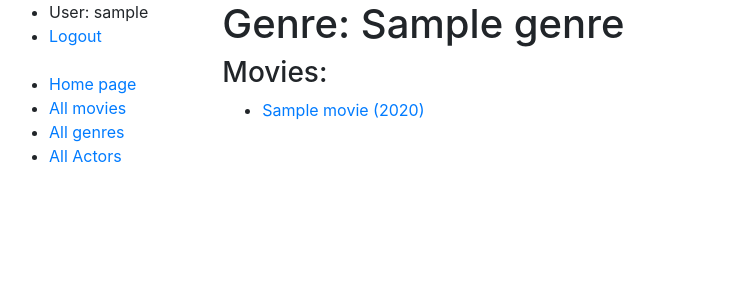
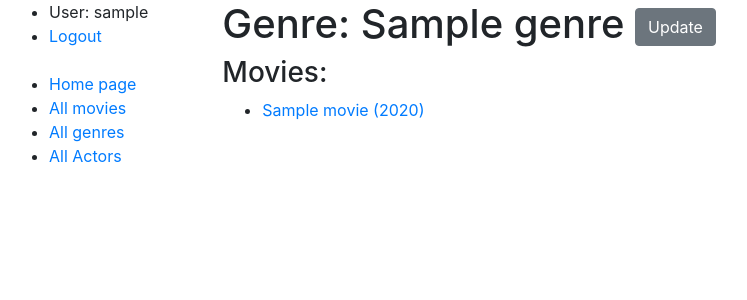
Before and after one commit to Oomamchur/friends-imdb, a Django app: page /genres/1/ in a window 1280 px wide. Shown: the top 300 px of the page, without its empty margins (6-753 px from the left). Run offline with Django 4.2, Linux system fonts and the light colour scheme; a user stored in the database is signed in; tables that the repository leaves empty hold one stand-in row (values such as "Sample post").

Commit message:
add Update button in genre_detail.html

```diff
--- a/templates/catalog/genre_detail.html
+++ b/templates/catalog/genre_detail.html
@@ -2,7 +2,11 @@
 
 
 {% block content %}
-  <h1>Genre: {{ genre.name }}</h1>
+  <h1>Genre: {{ genre.name }}
+  <a href="{% url 'catalog:genre-update' pk=genre.id %}" class="btn btn-secondary link-to-page">
+    Update
+  </a>
+  </h1>
 
   <h3>Movies:</h3>
   <ul>
```
